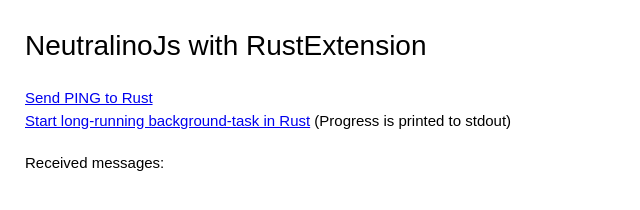
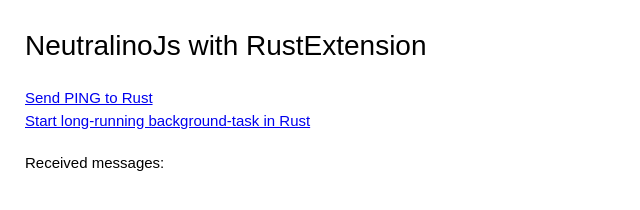
Before and after one commit to hschneider/neutralino-ext-rust, a plain HTML site: page resources/index.html in a window 1280 px wide. Shown: the whole page, without its empty margins (0-640 px from the left). Drawn offline with Linux system fonts and the light colour scheme.

Commit message:
Update index.html

```diff
--- a/resources/index.html
+++ b/resources/index.html
@@ -10,7 +10,7 @@
       <h1>NeutralinoJs with RustExtension</h1>
       <div style="margin-top:20px">
         <a href="#" onclick="RUST.run('ping', 'Neutralino says PING!');">Send PING to Rust</a><br>
-        <a href="#" id="link-long-run">Start long-running background-task in Rust</a> (Progress is printed to stdout)<br>
+        <a href="#" id="link-long-run">Start long-running background-task in Rust</a><br>
         <a id="link-quit" href="#" onclick="RUST.stop();" style="display:none">Quit</a>
       </div>
       <div style="margin-top:20px">
```
